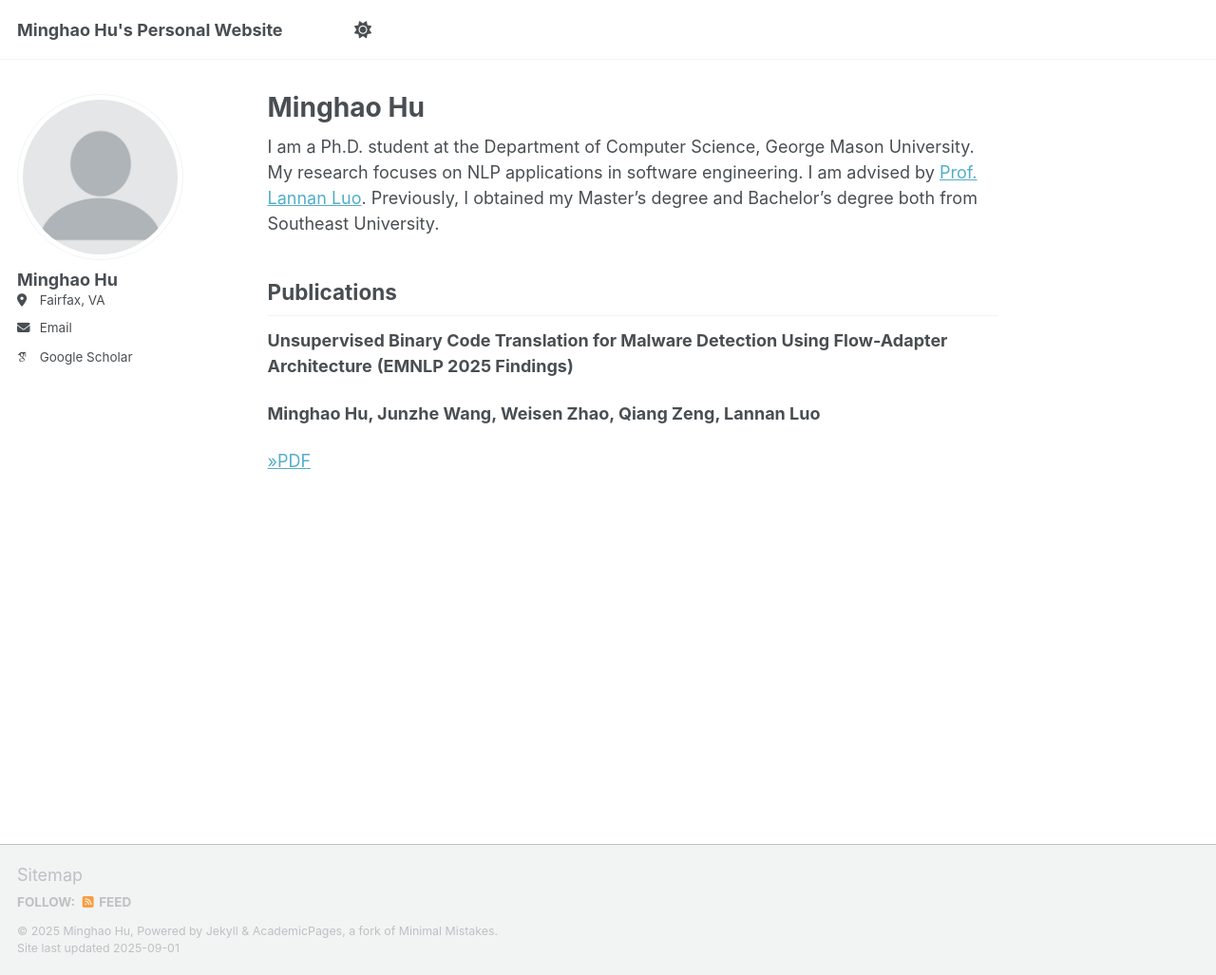
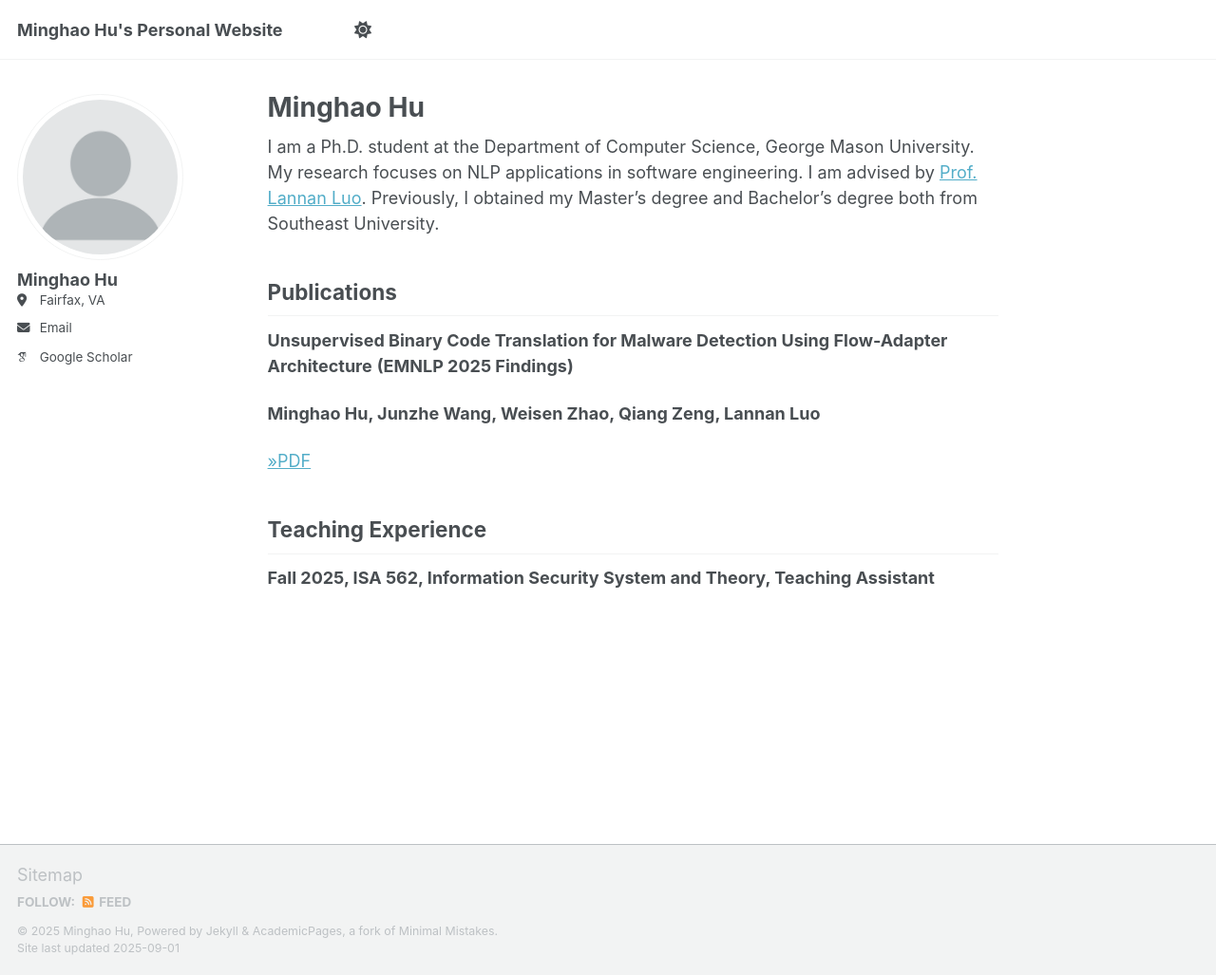
Before and after one commit to mhu16419/mhu16419.github.io, a Jekyll site: the page built from _pages/about.md, in a window 1280 px wide and 1027 px high. Shown: the whole window at 95% size. Built offline with Jekyll 4.4.1, drawn with Linux system fonts in a browser that asks for light colours; some web fonts are replaced; a script that is not in the unit is left out.

Commit message:
Add Teaching Experience section to homepage

```diff
--- a/_pages/about.md
+++ b/_pages/about.md
@@ -18,3 +18,7 @@ I am a Ph.D. student at the Department of Computer Science, George Mason Univers
 {{ pub.content }}
 
 {% endfor %}
+
+## Teaching Experience
+
+**Fall 2025, ISA 562, Information Security System and Theory, Teaching Assistant**
```
